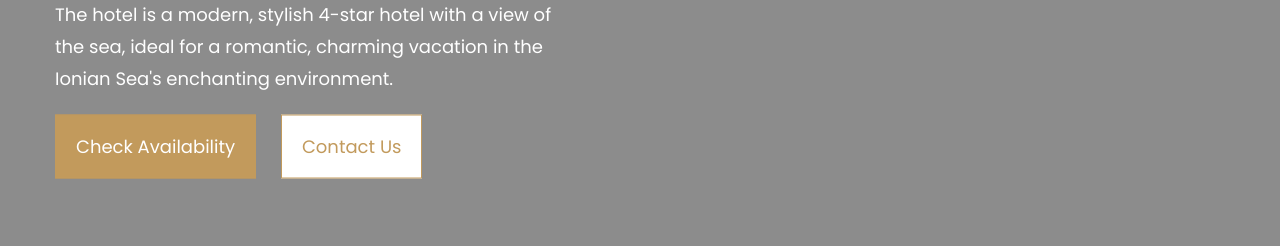
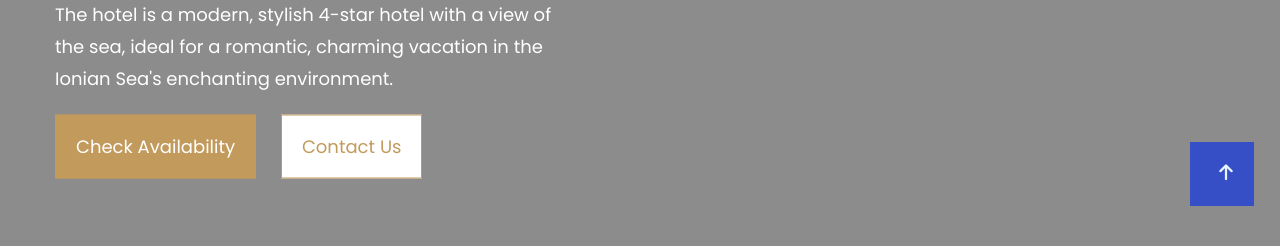
Before and after one commit to studywithsajed/Luxary-Hotel-sajed, a plain HTML site: page index.html in a window 1280 px wide. Shown: the part 554-800 px from the top of the page. Drawn offline with nearby package versions, Linux system fonts and the light colour scheme; a web font is replaced by a local one.

Commit message:
scroll bar added

```diff
--- a/assets/css/style.css
+++ b/assets/css/style.css
@@ -145,6 +145,26 @@ ul {
 }
 
 /* Toggle Menu  End*/
+
+/* Scroll top  */
+.scroll-top {
+  position: fixed;
+  right: 2%;
+  bottom: 5%;
+  z-index: 999;
+}
+
+.scroll-style {
+  width: 4rem;
+  height: 4rem;
+  background: #364fc7;
+  display: inline-block;
+  padding: 1.4rem 1.8rem;
+  position: relative;
+  color: #e7f5ff;
+  animation: water-wave 3s linear infinite;
+  cursor: pointer;
+}
 
 
 /* Common Css End Here  */
--- a/assets/js/index.js
+++ b/assets/js/index.js
@@ -1,3 +1,4 @@
+// toggleBar menu
 const mobile_nav = document.querySelector(".mobile-navbar-btn");
 
 const nav_header = document.querySelector(".header-area")
@@ -7,3 +8,22 @@ const toggleNavbar = () => {
 }
 
 mobile_nav.addEventListener("click", () => toggleNavbar());
+
+// scrollBartop
+
+const headerElement = document.querySelector('.header-top-area');
+
+const footerElement = document.querySelector(".footer-area");
+
+const scrollElement = document.createElement("div");
+scrollElement.classList.add("scroll-top");
+
+scrollElement.innerHTML = `<i class="fa-solid fa-arrow-up scroll-style"></i>`;
+
+footerElement.after(scrollElement);
+
+const scrollTop = () => {
+  headerElement.scrollIntoView({
+    behavior: "smooth"
+  })
+}
```
